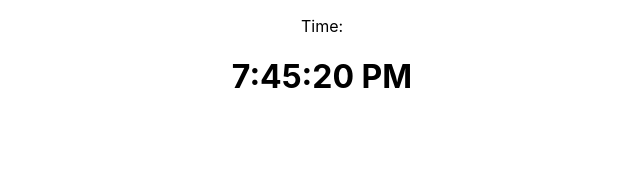
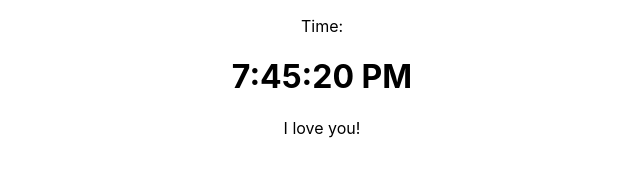
Before and after one commit to edgarnava80/github-actions, a React (Create React App) app: page / in a window 1280 px wide. Shown: the top 188 px of the page, without its empty margins (318-958 px from the left). Built offline with nearby package versions, Linux system fonts and the light colour scheme.

Commit message:
A change

```diff
--- a/src/App.js
+++ b/src/App.js
@@ -18,6 +18,7 @@ function App() {
 
         <p>
           Time: <Clock time={time} />
+          I love you!
         </p>
 
     </div>
```
